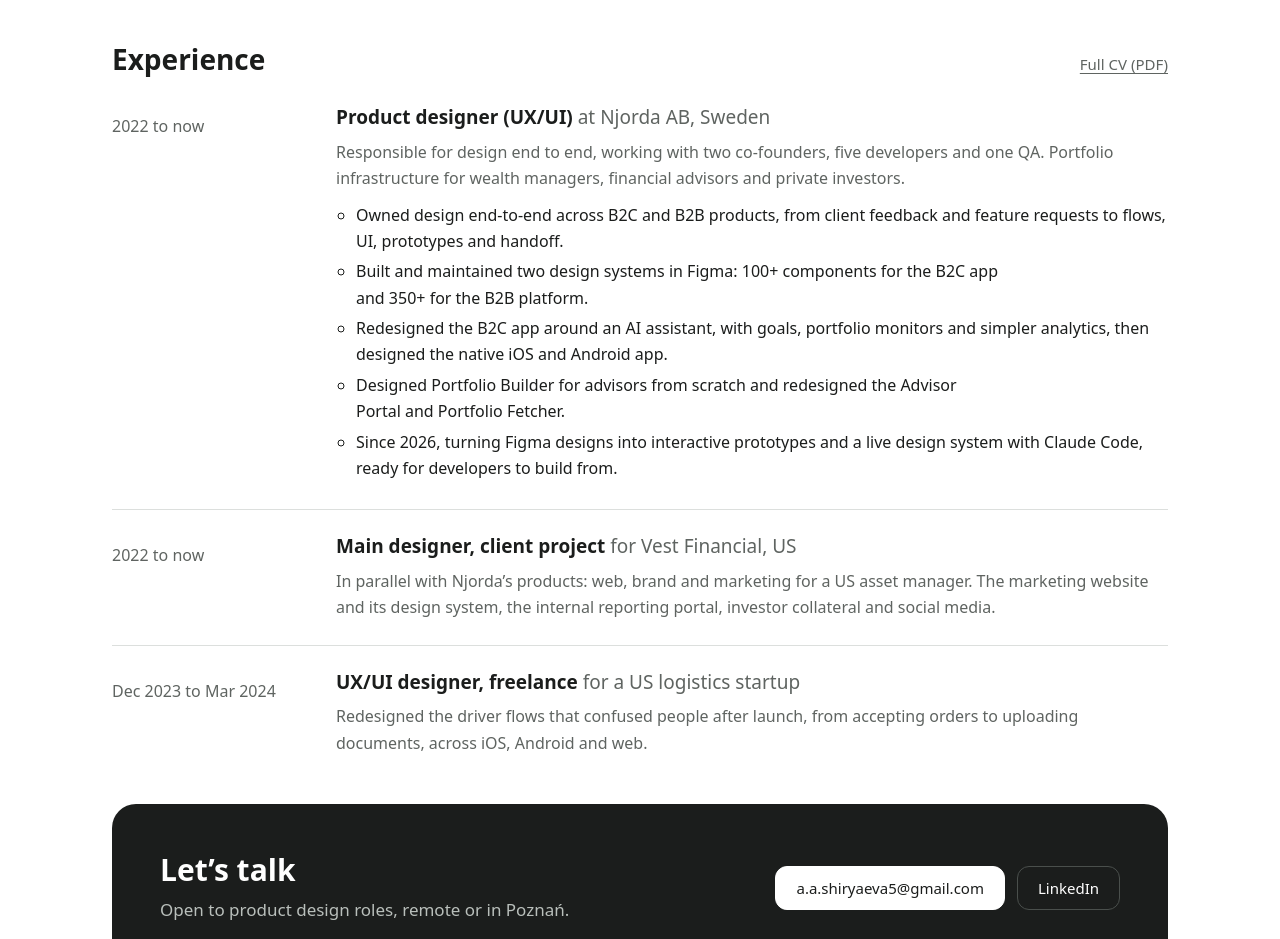
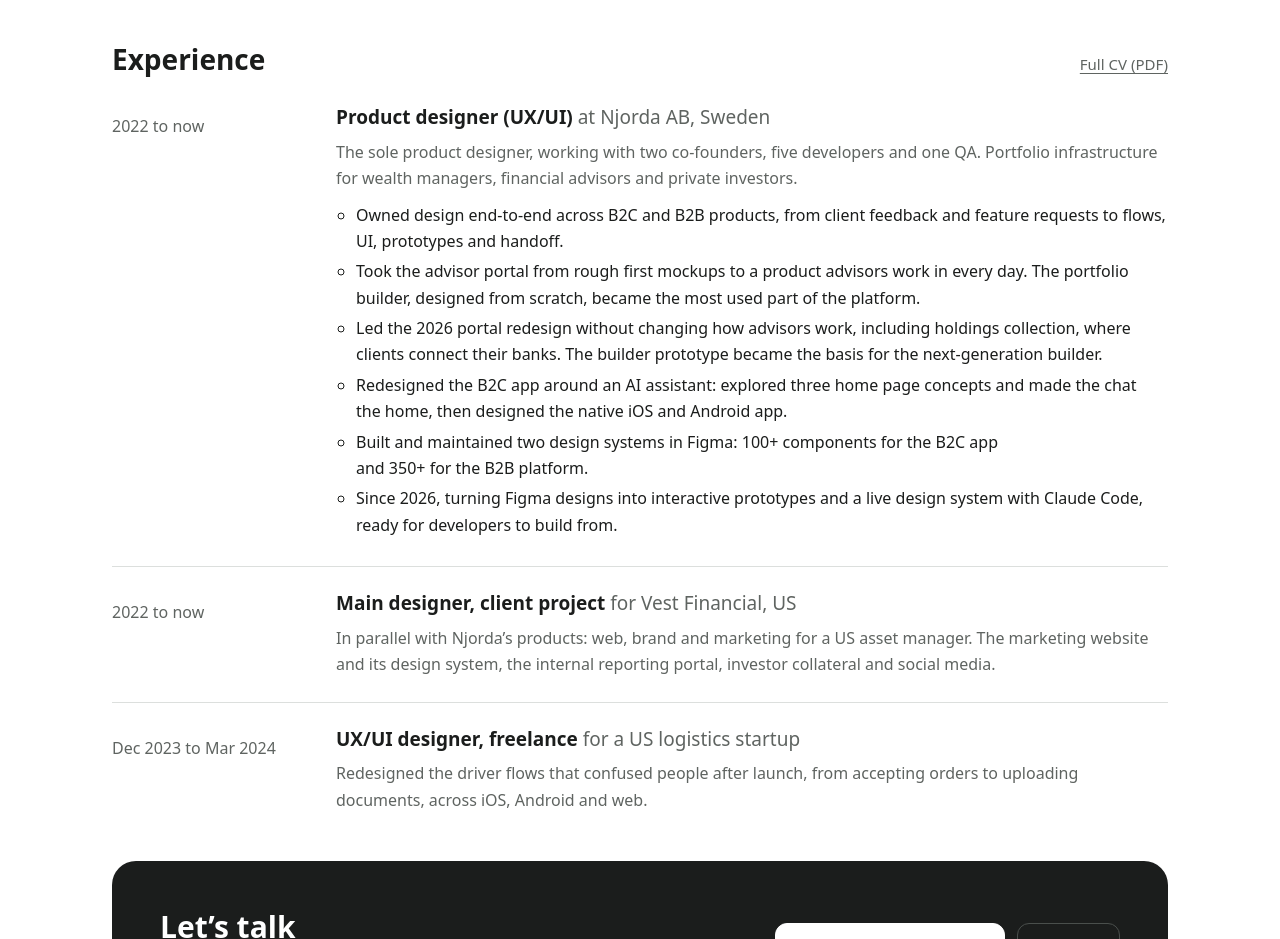
Before and after one commit to hanna-shyrayeva/hanna-shyrayeva.github.io, a plain HTML site: page index.html in a window 1280 px wide. Shown: the part 1540-2479 px from the top of the page. Drawn offline with Linux system fonts and the light colour scheme; a web font is replaced by a local one.

Commit message:
Experience on the home page and the CV PDF match the case studies
Sole product designer, the advisor portal from first mockups, the builder
as the most used part of the platform, the 2026 redesign and the chat home.

Co-Authored-By: Claude Opus 5.5 <noreply@anthropic.com>

```diff
--- a/index.html
+++ b/index.html
@@ -240,12 +240,13 @@
         <p class="xp__when">2022 to now</p>
         <div>
           <h3>Product designer (UX/UI) <span>at Njorda AB, Sweden</span></h3>
-          <p>Responsible for design end to end, working with two co-founders, five developers and one QA. Portfolio infrastructure for wealth managers, financial advisors and private investors.</p>
+          <p>The sole product designer, working with two co-founders, five developers and one QA. Portfolio infrastructure for wealth managers, financial advisors and private investors.</p>
           <ul>
             <li>Owned design end-to-end across B2C and B2B products, from client feedback and feature requests to flows, UI, prototypes and handoff.</li>
+            <li>Took the advisor portal from rough first mockups to a product advisors work in every day. The portfolio builder, designed from scratch, became the most used part of the platform.</li>
+            <li>Led the 2026 portal redesign without changing how advisors work, including holdings collection, where clients connect their banks. The builder prototype became the basis for the next-generation builder.</li>
+            <li>Redesigned the B2C app around an AI assistant: explored three home page concepts and made the chat the home, then designed the native iOS and Android app.</li>
             <li>Built and maintained two design systems in Figma: 100+ components for the B2C app and 350+ for the B2B platform.</li>
-            <li>Redesigned the B2C app around an AI assistant, with goals, portfolio monitors and simpler analytics, then designed the native iOS and Android app.</li>
-            <li>Designed Portfolio Builder for advisors from scratch and redesigned the Advisor Portal and Portfolio Fetcher.</li>
             <li>Since 2026, turning Figma designs into interactive prototypes and a live design system with Claude Code, ready for developers to build from.</li>
           </ul>
         </div>
```
Also changed, not shown: 1 other file.
